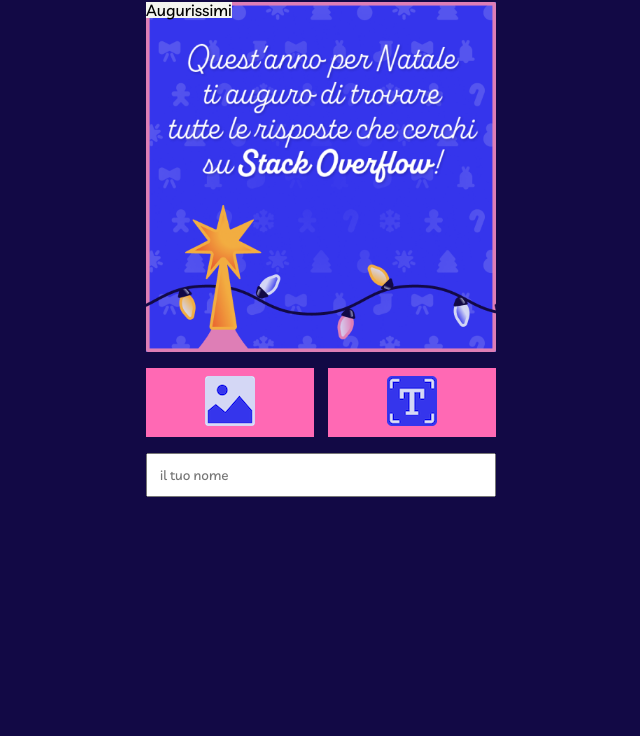
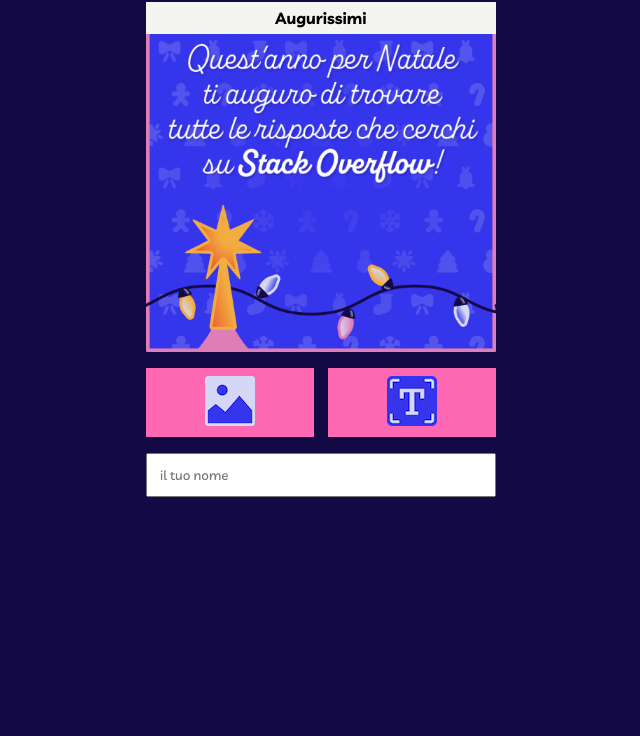
Before and after one commit to asaggse/Merry-Xmas-Generator, a plain HTML site: page index.html in a window 1280 px wide. Shown: the part 64-800 px from the top of the page, without its empty margins (319-959 px from the left). Drawn offline with Linux system fonts and the light colour scheme.

Commit message:
Update style.css

```diff
--- a/style.css
+++ b/style.css
@@ -64,6 +64,10 @@ header {
    top: 0;
    left: 0;
    background-color: #f4f5f0;
+   width: 100%;
+   padding: 8px 0;
+   text-align: center;
+   font-weight: bold;
 }
 
 .button {
```
